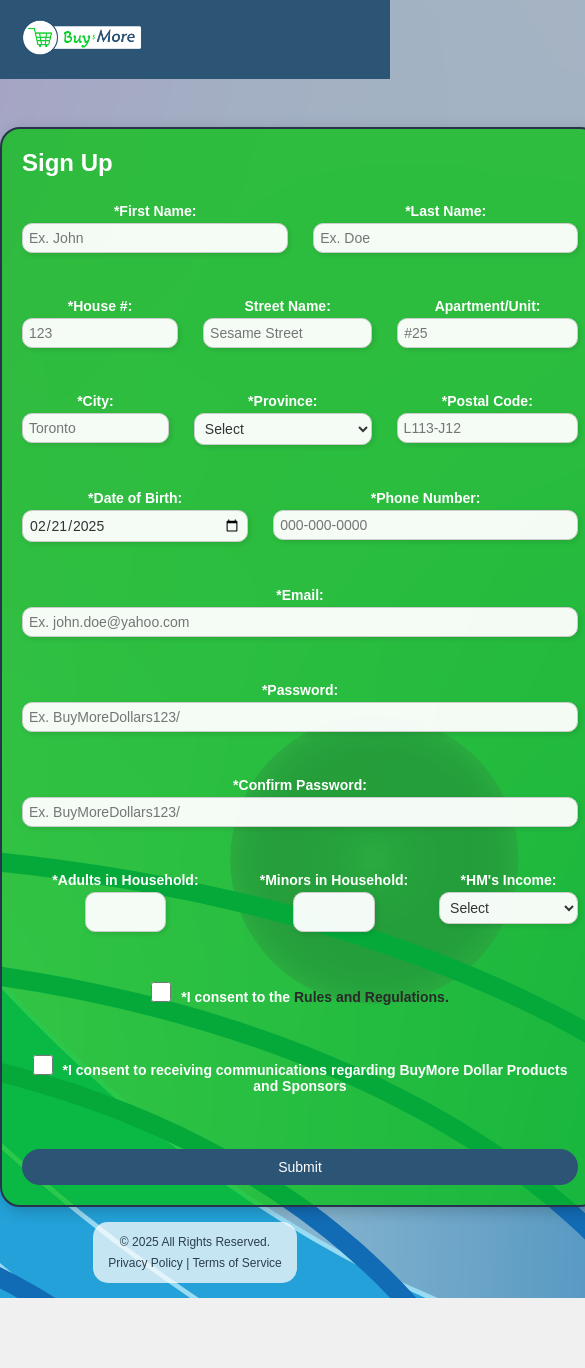
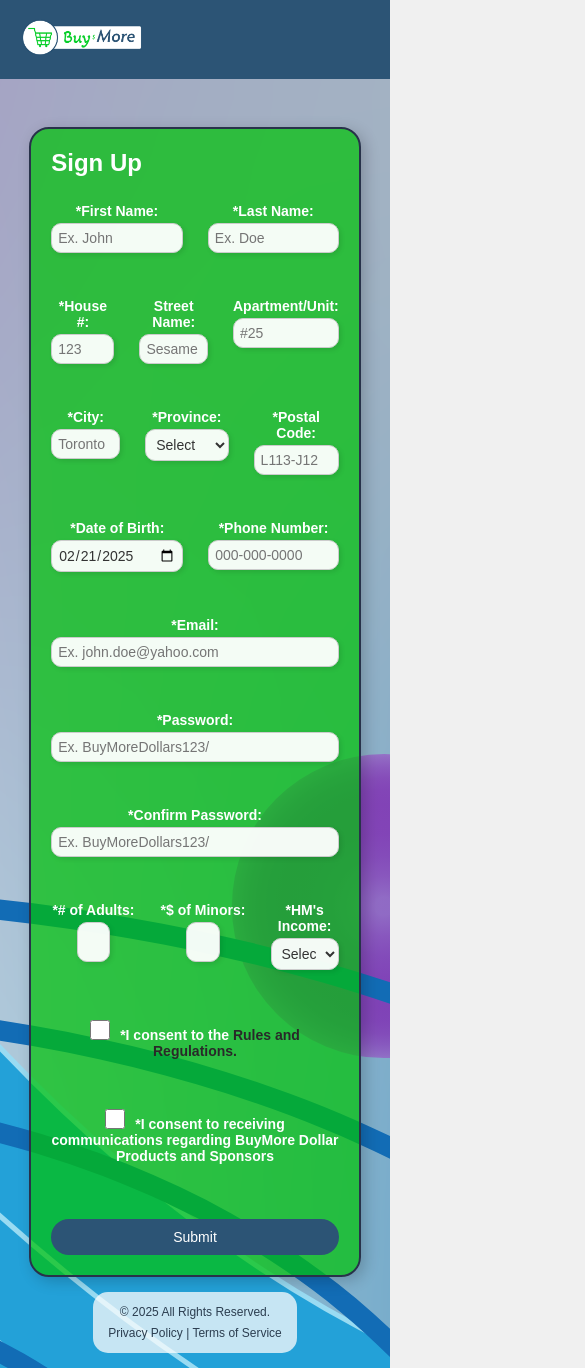
Before and after one commit to Raman9357/match-game, a React (Create React App) app: page /signup in a window 390 px wide. Shown: the whole page, 585 px wide, since content can reach past the window. Before the commit the page ends 1298 px from the top, so only its background shows below. Built offline with nearby package versions, Linux system fonts and the light colour scheme; a web font is replaced by a local one.

Commit message:
SignUp.jsx screen updated in form.css plus one minor fix in SignUp.jsx

```diff
--- a/src/pages/SignUp.jsx
+++ b/src/pages/SignUp.jsx
@@ -297,7 +297,7 @@ function SignUp() {
 
                     <div className="house-member">
                         <div className="adults-container">
-                            <label className="adults-label">*Adults in Household:
+                            <label className="adults-label">*# of Adults:
                                 <input
                                     type="number"
                                     name="adults"
@@ -305,13 +305,14 @@ function SignUp() {
                                     onChange={handleChange}
                                     className={`adults-input ${formErrors.adults ? "error" : ""}`}
                                     min="0"
+                                    maxLength="20"
                                 />
                                 {formErrors.adults && <span className="error-message">{formErrors.adults}</span>}
                             </label>
                         </div>
 
                         <div className="children-container">
-                            <label className="children-label">*Minors in Household:
+                            <label className="children-label">*$ of Minors:
                                 <input
                                     type="number"
                                     name="children"
@@ -319,6 +320,7 @@ function SignUp() {
                                     onChange={handleChange}
                                     className={`children-input ${formErrors.children ? "error" : ""}`}
                                     min="0"
+                                    maxLength="20"
                                 />
                                 {formErrors.children && <span className="error-message">{formErrors.children}</span>}
                             </label>
@@ -345,7 +347,7 @@ function SignUp() {
 
 
                 <div>
-                    <label>
+                    <label className="checkboxes">
                         <input
                         type="checkbox"
                         name="consentRules"
@@ -404,7 +406,7 @@ function SignUp() {
                 <button type="submit">Submit</button>
             </form>
             <Footer />
-        </div>
+            </div>
     );
 }
 
--- a/src/pages/css/form.css
+++ b/src/pages/css/form.css
@@ -176,7 +176,8 @@ a {
 .first-last-name,
 .city-province-postal,
 .street-unit,
-.dob-phone {
+.dob-phone,
+.house-member {
 	display: flex;
 	gap: 25px;
 }
@@ -187,12 +188,7 @@ a {
 .dob-phone input,
 .house-member input {
 	width: 100%;
-}
-
-.house-member {
-	display: flex;
-	gap: 1px;
-}
+};
 
 .house-member input {
 	width: 100%;
@@ -249,7 +245,7 @@ input[type="date"]::-webkit-calendar-picker-indicator {
   label {
 	display: block;
 	margin-bottom: 1rem;
-	font-size: 0.9rem;
+	font-size: 14px;
   }
 
   input {
@@ -312,6 +308,12 @@ input[type="date"]::-webkit-calendar-picker-indicator {
 
 
 @media (max-width: 480px) {
+
+	.form-container form {
+		width: 85%;
+		min-height: 1000px;
+		margin-top: 3rem;
+	}
 
 	.login-container {
         width: 100%;
```
